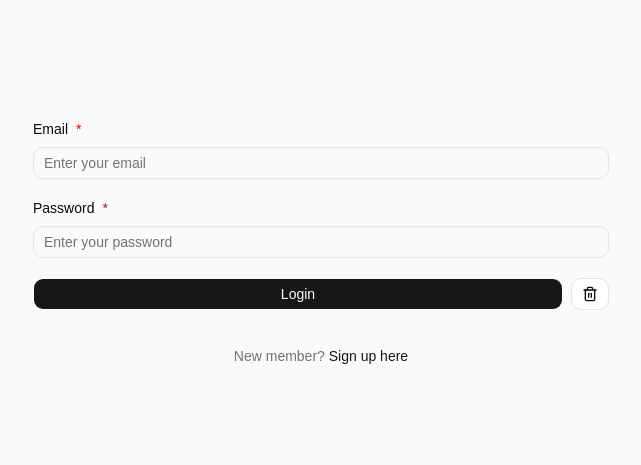
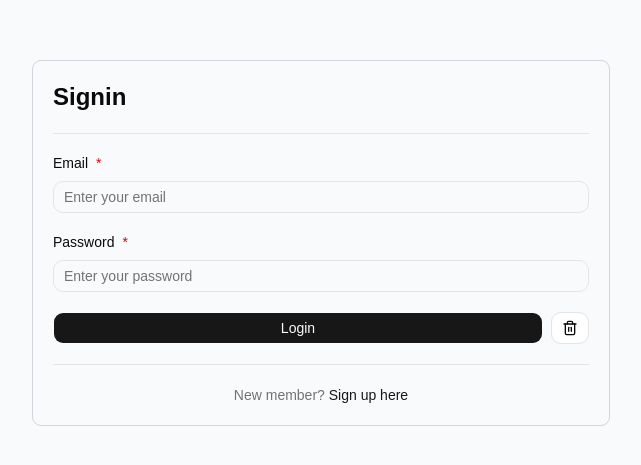
Before and after one commit to Himanshu-Sorathiya-Simform/LMS-07-SIGNIN-SIGNUP, a React (Vite) app: page /signin in a window 1280 px wide. Shown: the part 157-622 px from the top of the page, without its empty margins (319-960 px from the left). Built offline with nearby package versions, Linux system fonts and the light colour scheme.

Commit message:
add headers on all form instances

```diff
--- a/src/features/auth/SigninForm.tsx
+++ b/src/features/auth/SigninForm.tsx
@@ -1,6 +1,7 @@
 import { InputField } from "@/components/fields/InputField.tsx";
 import { Button } from "@/components/ui/button.tsx";
 import { FieldGroup } from "@/components/ui/field.tsx";
+import { Separator } from "@/components/ui/separator.tsx";
 import FormActions from "@/features/auth/components/FormActions";
 import { type SigninSchema, signinSchema } from "@/schemas/SigninSchema.ts";
 import { getInitialSigninDetails, getUsers } from "@/utils/sessionStorageUtils.ts";
@@ -74,6 +75,11 @@ function SigninForm({ onLoginSuccess }: SigninFormProps) {
 	};
 
 	return (
+		<div className="flex flex-col gap-5">
+			<h2 className="text-2xl font-bold">Signin</h2>
+
+			<Separator />
+
 			<form
 				onSubmit={handleSubmit(onSubmit)}
 				className="w-full"
@@ -119,8 +125,12 @@ function SigninForm({ onLoginSuccess }: SigninFormProps) {
 							<Trash2 />
 						</Button>
 					</FormActions>
+				</FieldGroup>
+			</form>
 
-				<p className="text-muted-foreground mt-4 text-center text-sm">
+			<Separator />
+
+			<p className="text-muted-foreground text-center text-sm">
 				New member?{" "}
 				<Link
 					to="/signup"
@@ -129,8 +139,7 @@ function SigninForm({ onLoginSuccess }: SigninFormProps) {
 					Sign up here
 				</Link>
 			</p>
-			</FieldGroup>
-		</form>
+		</div>
 	);
 }
 
--- a/src/features/auth/components/AccountDetailsForm.tsx
+++ b/src/features/auth/components/AccountDetailsForm.tsx
@@ -1,6 +1,7 @@
 import { InputField } from "@/components/fields/InputField.tsx";
 import { Button } from "@/components/ui/button.tsx";
 import { FieldGroup } from "@/components/ui/field.tsx";
+import { Separator } from "@/components/ui/separator.tsx";
 import FormActions from "@/features/auth/components/FormActions";
 import {
 	type AccountDetailsSchema,
@@ -81,6 +82,11 @@ function AccountDetailsForm({ nextStep }: AccountDetailsFormProps) {
 	};
 
 	return (
+		<div className="flex flex-col gap-4">
+			<h2 className="text-2xl font-bold">Account Details</h2>
+
+			<Separator />
+
 			<form
 				onSubmit={handleSubmit(onSubmit)}
 				className="w-full"
@@ -152,6 +158,10 @@ function AccountDetailsForm({ nextStep }: AccountDetailsFormProps) {
 
 						<Button type="submit">Next</Button>
 					</FormActions>
+				</FieldGroup>
+			</form>
+
+			<Separator />
 
 			<p className="text-muted-foreground mt-4 text-center text-sm">
 				Already a member?{" "}
@@ -162,8 +172,7 @@ function AccountDetailsForm({ nextStep }: AccountDetailsFormProps) {
 					Sign in here
 				</Link>
 			</p>
-			</FieldGroup>
-		</form>
+		</div>
 	);
 }
 
--- a/src/features/auth/components/AddressDetailsForm.tsx
+++ b/src/features/auth/components/AddressDetailsForm.tsx
@@ -1,6 +1,7 @@
 import { InputField } from "@/components/fields/InputField.tsx";
 import { Button } from "@/components/ui/button.tsx";
 import { FieldGroup } from "@/components/ui/field.tsx";
+import { Separator } from "@/components/ui/separator.tsx";
 import FormActions from "@/features/auth/components/FormActions";
 import {
 	type AccountDetailsSchema,
@@ -84,6 +85,11 @@ function AddressDetailsForm({ previousStep }: AddressDetailsFormProps) {
 	};
 
 	return (
+		<div className="flex flex-col gap-4">
+			<h2 className="text-2xl font-bold">Address Details</h2>
+
+			<Separator />
+
 			<form
 				onSubmit={handleSubmit(onSubmit)}
 				className="w-full"
@@ -182,6 +188,7 @@ function AddressDetailsForm({ previousStep }: AddressDetailsFormProps) {
 					</FormActions>
 				</FieldGroup>
 			</form>
+		</div>
 	);
 }
 
--- a/src/features/auth/components/PersonalDetailsForm.tsx
+++ b/src/features/auth/components/PersonalDetailsForm.tsx
@@ -3,6 +3,7 @@ import { DropdownField } from "@/components/fields/DropdownField.tsx";
 import { InputField } from "@/components/fields/InputField.tsx";
 import { Button } from "@/components/ui/button.tsx";
 import { FieldGroup } from "@/components/ui/field.tsx";
+import { Separator } from "@/components/ui/separator.tsx";
 import FormActions from "@/features/auth/components/FormActions";
 import {
 	type PersonalDetailsSchema,
@@ -68,6 +69,11 @@ function PersonalDetailsForm({ nextStep, previousStep }: PersonalDetailsFormProp
 	};
 
 	return (
+		<div className="flex flex-col gap-4">
+			<h2 className="text-2xl font-bold">Address Details</h2>
+
+			<Separator />
+
 			<form
 				onSubmit={handleSubmit(onSubmit)}
 				className="w-full"
@@ -104,7 +110,9 @@ function PersonalDetailsForm({ nextStep, previousStep }: PersonalDetailsFormProp
 							<DateField
 								id="input-field-date-of-birth"
 								label="Date of Birth"
-							className={"focus-visible:ring-1 aria-invalid:ring-1"}
+								className={
+									"focus-visible:ring-1 aria-invalid:ring-1"
+								}
 								placeholder="Select your birth date"
 								required
 								description={errors.dateOfBirth?.message}
@@ -159,6 +167,7 @@ function PersonalDetailsForm({ nextStep, previousStep }: PersonalDetailsFormProp
 					</FormActions>
 				</FieldGroup>
 			</form>
+		</div>
 	);
 }
 
--- a/src/layouts/AuthLayout.tsx
+++ b/src/layouts/AuthLayout.tsx
@@ -2,7 +2,7 @@ import { Outlet } from "react-router";
 
 function AuthLayout() {
 	return (
-		<section className="w-full max-w-xl min-w-md">
+		<section className="w-full max-w-xl min-w-md rounded-md p-5 outline-1 outline-gray-300">
 			<Outlet />
 		</section>
 	);
```
Lines whose indentation alone changed are shown as unchanged.
